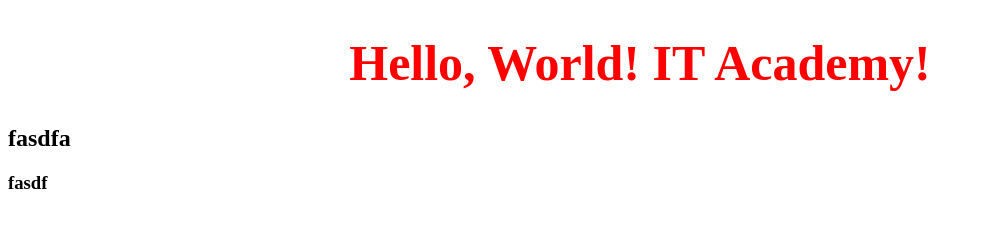
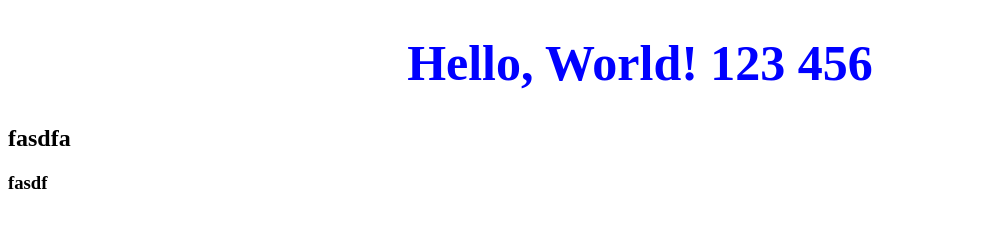
Before and after one commit to jsma3005/test-website, a plain HTML site: page index.html in a window 1280 px wide. Shown: the whole page, without its empty margins (0-982 px from the left). Drawn offline with Linux system fonts and the light colour scheme.

Commit message:
я поменял цвет

```diff
--- a/index.html
+++ b/index.html
@@ -9,7 +9,7 @@
 </head>
 <body>
 
-    <h1>Hello, World! IT Academy!</h1>
+    <h1>Hello, World! 123 456</h1>
 
     <h2>fasdfa</h2>
 
--- a/style.css
+++ b/style.css
@@ -1,5 +1,5 @@
 h1{
     text-align: center;
-    color: red;
+    color: blue;
     font-size: 50px;
 }
```
